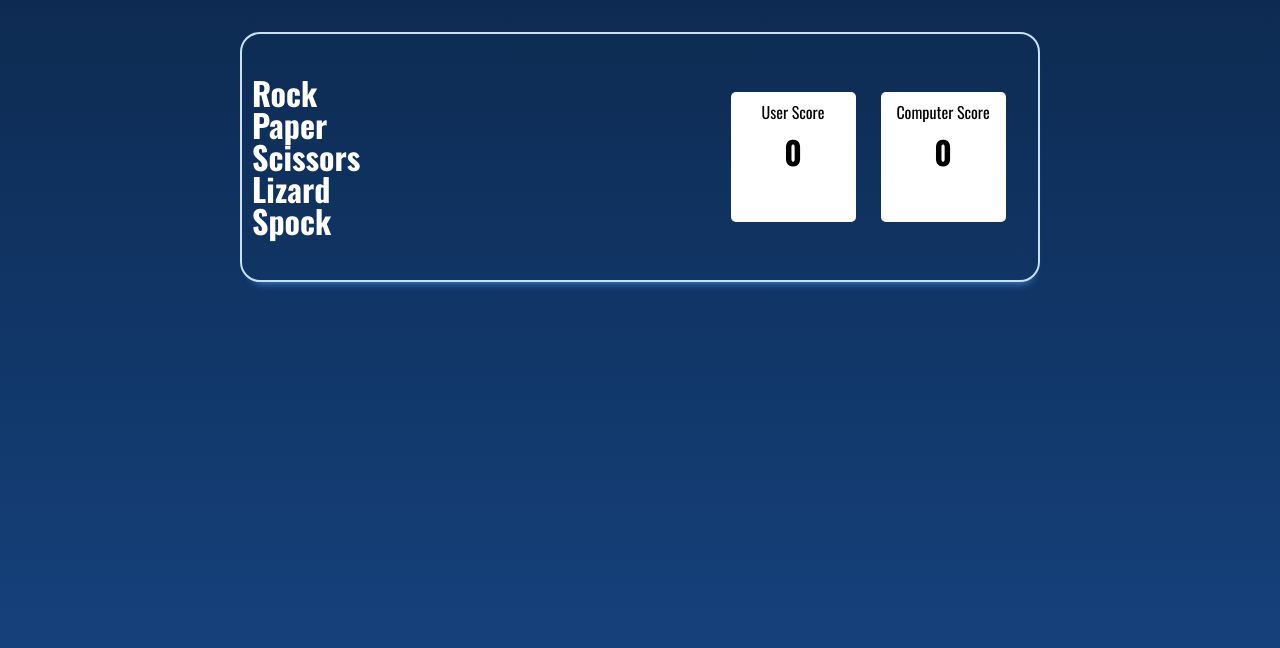
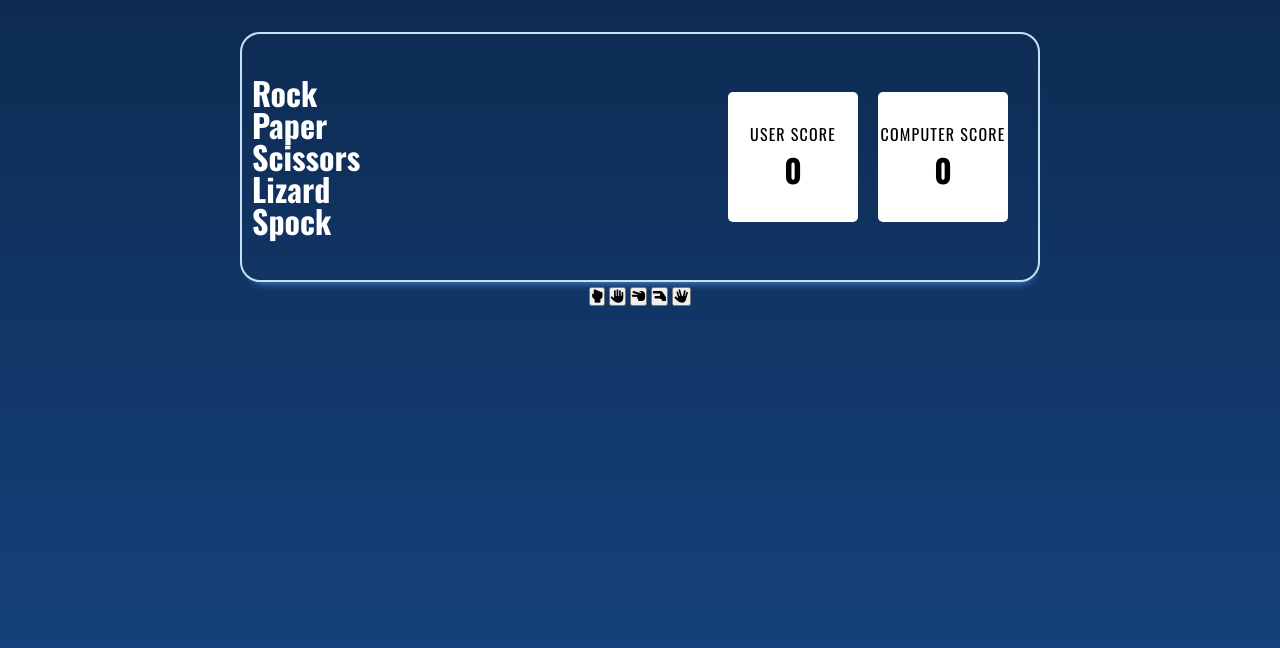
Before and after one commit to craig-grant630/Rock-Paper-Scissors-Lizard-Spock, a plain HTML site: page index.html in a window 1280 px wide. Drawn offline with nearby package versions, Linux system fonts and the light colour scheme.

Commit message:
Add buttons for users choice

```diff
--- a/assests/css/style.css
+++ b/assests/css/style.css
@@ -54,17 +54,20 @@ main{
 }
 
 .score-container{
-    width: 125px;
+    width: 130px;
     height:130px;
     background-color: white;
     border-radius: 5px;
     display: flex;
     flex-direction: column;
     align-items: center;
-    line-height: 2.5rem;
+    justify-content: center;
 }
 
-
+.score-container p{
+    text-transform: uppercase;
+    letter-spacing: 1.2px;
+}
 
 
 @media (max-width: 490px){
--- a/index.html
+++ b/index.html
@@ -12,6 +12,7 @@
 
 <body>
     <main>
+        <!--heaader-->
         <div id="header">
             <div class="logo">
                 <h1>
@@ -38,7 +39,17 @@
             </div>
         </div>
 
+        <!--Pick hand selection section-->
+        <div class="game-area">
+            <div class="controls">
+                <button class="btn btn--big btn--red"><i class="fa-solid fa-hand-back-fist"></i></button>
+                <button class="btn btn--big btn--black"><i class="fa-solid fa-hand"></i></button>
+                <button class="btn btn--big btn--yellow"><i class="fa-solid fa-hand-scissors"></i></button>
+                <button class="btn btn--big btn--green"><i class="fa-solid fa-hand-lizard"></i></button>
+                <button class="btn btn--big btn--blue"><i class="fa-solid fa-hand-spock"></i></button>
+            </div>
 
+        </div>
     </main>
 
     <!--Link for javascript and Font Aewsome-->
```
